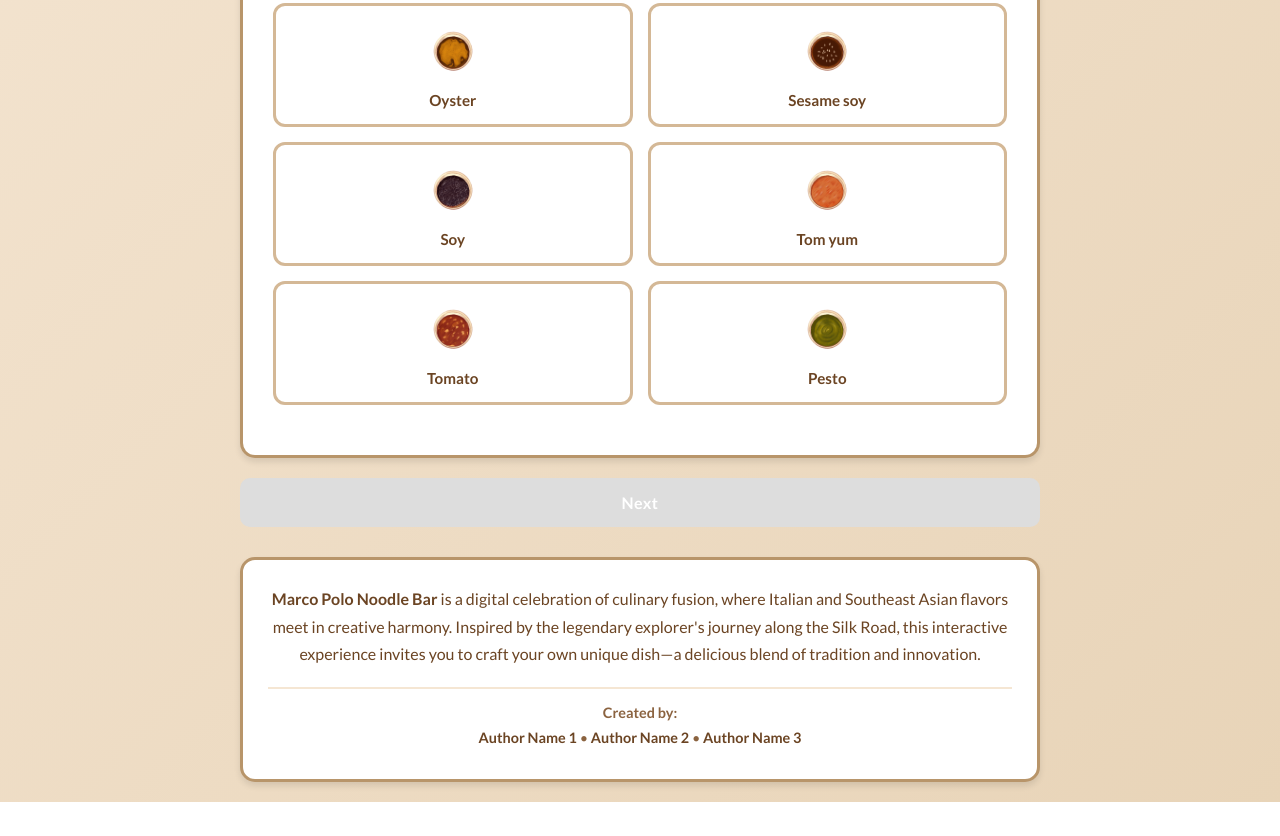
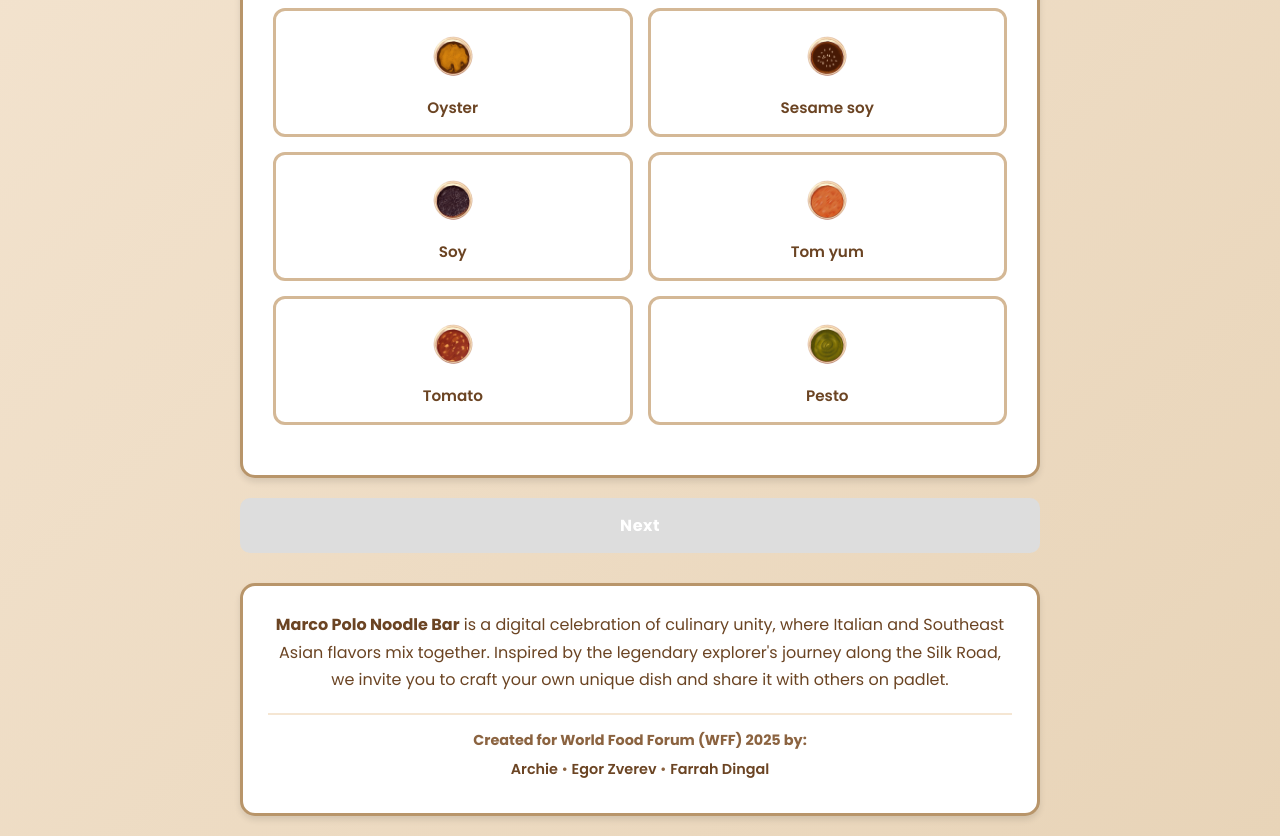
Before and after one commit to efanoodlebar/efanoodlebar.github.io, a plain HTML site: page index.html in a window 1280 px wide. Shown: the part 567-1403 px from the top of the page. Before the commit the page ends 1369 px from the top, so only its background shows below. Drawn offline with nearby package versions, Linux system fonts and the light colour scheme; a web font is replaced by a local one.

Commit message:
final, hopefully

```diff
--- a/index.html
+++ b/index.html
@@ -6,7 +6,7 @@
     <title>Marco Polo Noodle Bar - Digital Edition</title>
     <link rel="preconnect" href="https://fonts.googleapis.com">
     <link rel="preconnect" href="https://fonts.gstatic.com" crossorigin>
-    <link href="https://fonts.googleapis.com/css2?family=Cormorant+Garamond:wght@400;600;700&family=Lato:wght@400;700&display=swap" rel="stylesheet">
+    <link href="https://fonts.googleapis.com/css2?family=Gravitas+One&family=Poppins:wght@400;600;700&display=swap" rel="stylesheet">
     <style>
         * {
             margin: 0;
@@ -15,7 +15,7 @@
         }
 
         body {
-            font-family: 'Lato', 'Segoe UI', Tahoma, Geneva, Verdana, sans-serif;
+            font-family: 'Poppins', 'Segoe UI', Tahoma, Geneva, Verdana, sans-serif;
             background: linear-gradient(135deg, #f5e6d3 0%, #e8d4b8 100%);
             min-height: 100vh;
             padding: 20px;
@@ -33,7 +33,7 @@
         }
 
         .header h1 {
-            font-family: 'Cormorant Garamond', serif;
+            font-family: 'Gravitas One', serif;
             color: #6b4423;
             font-size: 3rem;
             font-weight: 700;
@@ -57,7 +57,7 @@
         }
 
         .step-title {
-            font-family: 'Cormorant Garamond', serif;
+            font-family: 'Gravitas One', serif;
             font-size: 2.2rem;
             font-weight: 600;
             color: #6b4423;
@@ -86,7 +86,7 @@
             border-radius: 12px;
             cursor: pointer;
             transition: all 0.3s;
-            font-family: 'Lato', sans-serif;
+            font-family: 'Poppins', sans-serif;
             font-size: 1rem;
             font-weight: 600;
             display: flex;
@@ -134,7 +134,7 @@
             padding: 15px;
             border: none;
             border-radius: 10px;
-            font-family: 'Lato', sans-serif;
+            font-family: 'Poppins', sans-serif;
             font-size: 1rem;
             font-weight: 700;
             cursor: pointer;
@@ -192,7 +192,7 @@
             padding: 15px;
             border: 2px solid #d4b896;
             border-radius: 10px;
-            font-family: 'Lato', sans-serif;
+            font-family: 'Poppins', sans-serif;
             font-size: 1rem;
             resize: vertical;
             color: #6b4423;
@@ -214,7 +214,7 @@
             padding: 15px 25px;
             border: none;
             border-radius: 10px;
-            font-family: 'Lato', sans-serif;
+            font-family: 'Poppins', sans-serif;
             font-size: 1rem;
             font-weight: 700;
             cursor: pointer;
@@ -303,7 +303,7 @@
     <div class="container">
         <div class="header">
             <h1>🍜 Marco Polo Noodle Bar</h1>
-            <div id="poem-container" style="font-family: 'Lato', sans-serif; font-style: italic; color: #6b4423; font-size: 1.05rem; margin-top: 15px; line-height: 1.8; font-weight: 400;">
+            <div id="poem-container" style="font-family: 'Poppins', sans-serif; font-style: italic; color: #6b4423; font-size: 1.05rem; margin-top: 15px; line-height: 1.8; font-weight: 400;">
                 <p id="poem-line-1"></p>
                 <p id="poem-line-2"></p>
             </div>
@@ -316,15 +316,11 @@
 
         <div class="footer">
             <div class="footer-description">
-                <p><strong>Marco Polo Noodle Bar</strong> is a digital celebration of culinary fusion, where Italian and Southeast Asian flavors meet in creative harmony. Inspired by the legendary explorer's journey along the Silk Road, this interactive experience invites you to craft your own unique dish—a delicious blend of tradition and innovation.</p>
+                <p><strong>Marco Polo Noodle Bar</strong> is a digital celebration of culinary unity, where Italian and Southeast Asian flavors mix together. Inspired by the legendary explorer's journey along the Silk Road, we invite you to craft your own unique dish and share it with others on padlet.</p>
             </div>
             <div class="footer-credits">
-                <p><strong>Created by:</strong></p>
-                <p>
-                    <a href="https://author1.com" target="_blank">Author Name 1</a> •
-                    <a href="https://author2.com" target="_blank">Author Name 2</a> •
-                    <a href="https://author3.com" target="_blank">Author Name 3</a>
-                </p>
+                <p><strong>Created for World Food Forum (WFF) 2025 by:</strong></p>
+                <p id="author-links"></p>
             </div>
         </div>
     </div>
@@ -333,6 +329,26 @@
         const bases = ['Bolognese', 'Carbonara', 'Coconut curry', 'Garlic butter', 'Oyster', 'Sesame soy', 'Soy', 'Tom yum', 'Tomato', 'Pesto'];
         const noodles = ['Bucketwheat', 'Capelinni', 'Fetucinne', 'Lasagna', 'Linguine', 'Penne', 'Soba', 'Somen', 'Tagliatelle', 'Udon'];
         const toppings = ['Basil', 'Bell peppers', 'Chilli oil', 'Fresh mozarella', 'Lemon wedge and zest', 'Mushrooms', 'Nori', 'Red chilli', 'Scallions', 'Tofu'];
+
+        // Author information - will be shuffled on page load
+        const authors = [
+            { name: 'Egor Zverev', url: 'https://egozverev.github.io/' },
+            { name: 'Archie', url: 'https://www.instagram.com/hrts4augwinnies/' },
+            { name: 'Farrah Dingal', url: 'https://www.linkedin.com/in/farrahdingal/?originalSubdomain=ph' }
+        ];
+
+        // Shuffle function
+        function shuffleArray(array) {
+            const shuffled = [...array];
+            for (let i = shuffled.length - 1; i > 0; i--) {
+                const j = Math.floor(Math.random() * (i + 1));
+                [shuffled[i], shuffled[j]] = [shuffled[j], shuffled[i]];
+            }
+            return shuffled;
+        }
+
+        // Shuffle authors on page load
+        const shuffledAuthors = shuffleArray(authors);
 
         let currentStep = 0;
         let selections = {
@@ -532,8 +548,11 @@
                 `;
             } else if (currentStep === 4) {
                 content.innerHTML = `
-                    <h2 class="step-title" style="font-family: 'Cormorant Garamond', serif; color: #6b4423; margin-bottom: 10px;">${dishName}</h2>
+                    <h2 class="step-title" style="font-family: 'Gravitas One', serif; color: #6b4423; margin-bottom: 10px;">${dishName}</h2>
                     ${userNote ? `<p style="text-align: center; color: #6b4423; margin-bottom: 20px; font-style: italic; font-size: 1.05rem;">"${userNote}"</p>` : ''}
+                    <div style="text-align: center; background: #f5e6d3; padding: 15px; border-radius: 10px; margin-bottom: 20px; border: 2px solid #d4b896;">
+                        <p style="color: #6b4423; font-weight: 600; margin: 0;">📤 Please upload your creation to the event Padlet gallery!</p>
+                    </div>
                     <div id="loading-message" style="text-align: center; padding: 20px;">
                         <p style="color: #666; font-size: 1.1rem;">⏳ Generating your dish...</p>
                     </div>
@@ -541,6 +560,9 @@
                     <div class="action-buttons" id="action-buttons-container" style="opacity: 0; transition: opacity 0.5s;">
                         <button class="action-btn btn-download" onclick="downloadDish()" id="download-btn">
                             ⬇️ Download Image
+                        </button>
+                        <button class="action-btn btn-download" onclick="openPadlet()" id="padlet-btn">
+                            📤 Upload to Padlet
                         </button>
                         <button class="action-btn btn-reset" onclick="reset()">
                             🔄 Create Another
@@ -643,21 +665,21 @@
 
                 // Dish name
                 ctx.fillStyle = '#6b4423';
-                ctx.font = 'bold 52px "Cormorant Garamond", Georgia, serif';
+                ctx.font = 'bold 52px "Gravitas One", Georgia, serif';
                 ctx.textAlign = 'center';
                 ctx.fillText(dishName, canvas.width / 2, currentY);
                 currentY += 60;
 
                 // Author name
                 ctx.fillStyle = '#4a2c16';
-                ctx.font = '36px "Lato", Arial, sans-serif';
+                ctx.font = '36px "Poppins", Arial, sans-serif';
                 ctx.fillText(`by ${authorName}`, canvas.width / 2, currentY);
                 currentY += 50;
 
                 // Story (if exists)
                 if (userNote) {
                     ctx.fillStyle = '#6b4423';
-                    ctx.font = 'italic 26px "Lato", Arial, sans-serif';
+                    ctx.font = 'italic 26px "Poppins", Arial, sans-serif';
 
                     // Word wrap for story
                     const maxWidth = canvas.width - (padding * 2);
@@ -682,7 +704,7 @@
 
                 // Footer
                 ctx.fillStyle = '#b8956a';
-                ctx.font = '22px "Lato", Arial, sans-serif';
+                ctx.font = '22px "Poppins", Arial, sans-serif';
                 ctx.fillText('🍜 Marco Polo Noodle Bar', canvas.width / 2, canvas.height - 30);
             };
 
@@ -836,6 +858,18 @@
             alert(message);
         }
 
+        function openPadlet() {
+            // You can replace this URL with your actual Padlet link
+            const padletUrl = 'https://padlet.com/farrahdingal/wff-philippines-and-thailands-digital-idea-quilt-eygcv4r2jhbo8h0c';
+
+            alert('📤 Opening Padlet in a new tab!\n\n' +
+                  '1. First download your image using the "Download Image" button\n' +
+                  '2. Then upload it to the Padlet gallery that will open\n\n' +
+                  'Tip: Keep this page open so you can create more dishes!');
+
+            window.open(padletUrl, '_blank');
+        }
+
         function reset() {
             currentStep = 0;
             selections = { base: null, noodle: null, toppings: [] };
@@ -846,8 +880,19 @@
             renderStep();
         }
 
+        function renderAuthorLinks() {
+            const authorLinksElement = document.getElementById('author-links');
+            if (authorLinksElement) {
+                const authorHTML = shuffledAuthors
+                    .map(author => `<a href="${author.url}" target="_blank">${author.name}</a>`)
+                    .join(' • ');
+                authorLinksElement.innerHTML = authorHTML;
+            }
+        }
+
         // Initialize
         loadPoem().then(() => {
+            renderAuthorLinks();
             renderStep();
         });
     </script>
```
